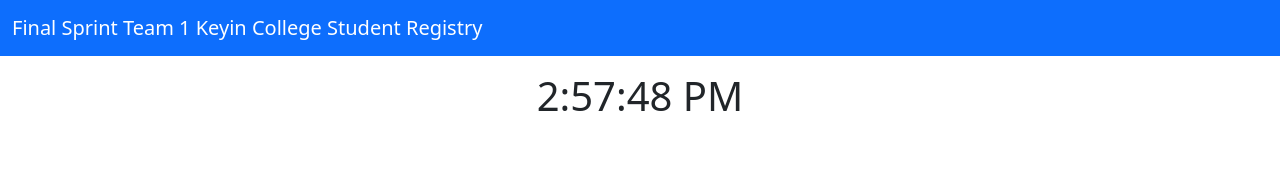
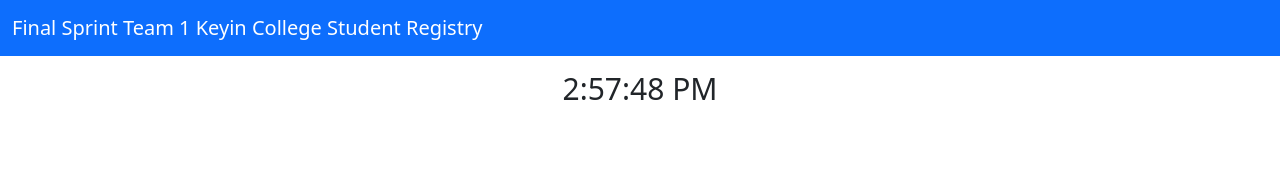
Before and after one commit to Gerald-Bartlett/fullstackfrontend, a React (Create React App) app: page / in a window 1280 px wide. Shown: the top 176 px of the page. Built offline with nearby package versions, Linux system fonts and the light colour scheme.

Commit message:
Clock Commit

```diff
--- a/src/students/Clock.js
+++ b/src/students/Clock.js
@@ -10,7 +10,7 @@ function Clock() {
     }, 1000);
   }, []);
 
-  return <div style={{ fontSize: "40px", margin: "10px" }}>{clockState}</div>;
+  return <div style={{ fontSize: "30px", margin: "10px" }}>{clockState}</div>;
 }
 
 export default Clock;
```
